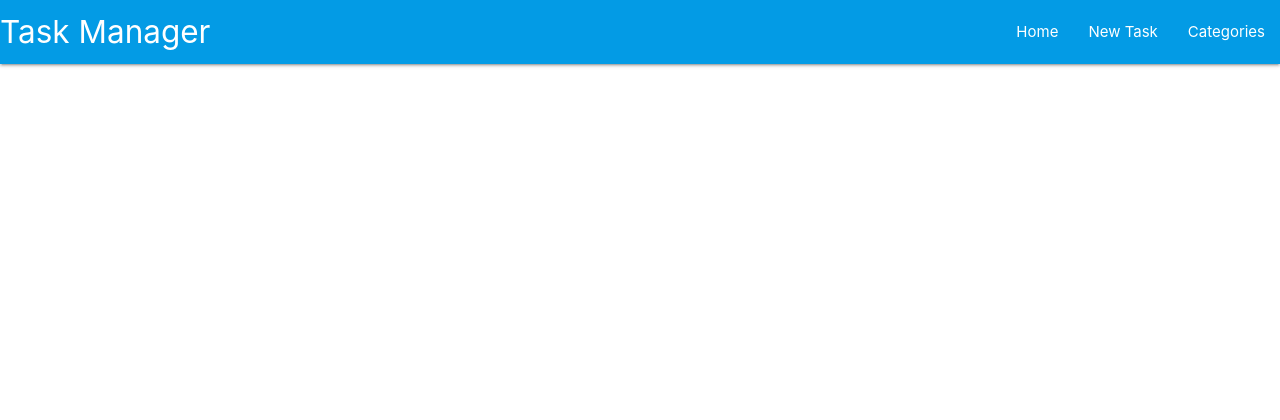
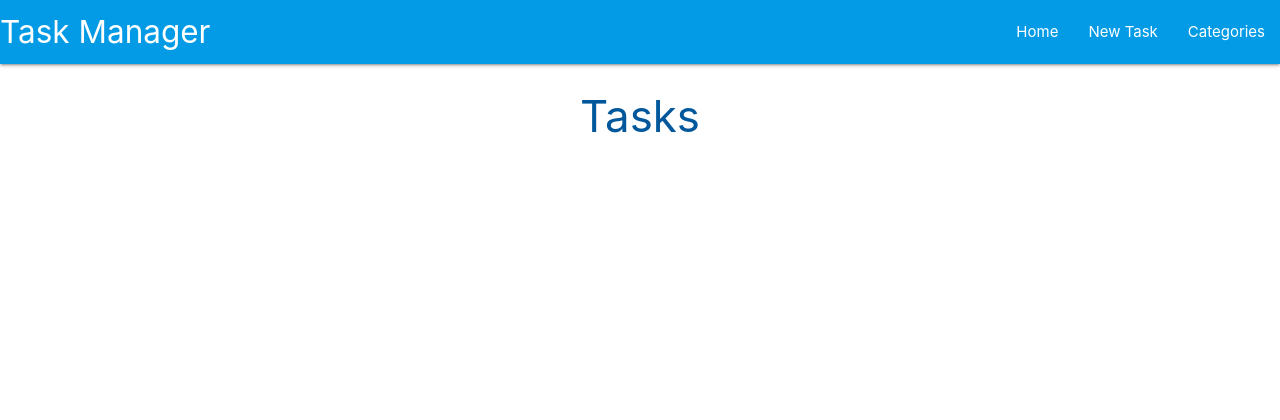
Before and after one commit to TomaszWoloszyn983/task-manager-walkthrough, a Flask app: page / in a window 1280 px wide. Shown: the top 420 px of the page. Run offline with Flask 2, Linux system fonts and the light colour scheme.

Commit message:
Add the main section to the html file

```diff
--- a/taskmanager/routes.py
+++ b/taskmanager/routes.py
@@ -2,7 +2,6 @@ from flask import render_template
 from taskmanager import app, db
 from taskmanager.models import Category, Task
 
-
 @app.route("/")
 def home():
-    return render_template("base.html")
+    return render_template("tasks.html")
--- a/taskmanager/templates/base.html
+++ b/taskmanager/templates/base.html
@@ -43,6 +43,7 @@
             {% endblock %}
         </main>
 
+
         <footer class="page-footer blue darken-3">
             <div class="footer-copyright">
                 <div class="container">
```
